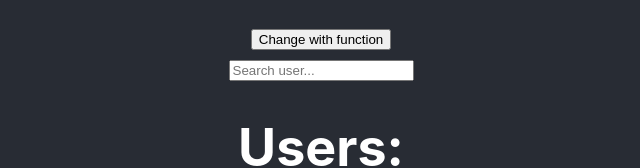
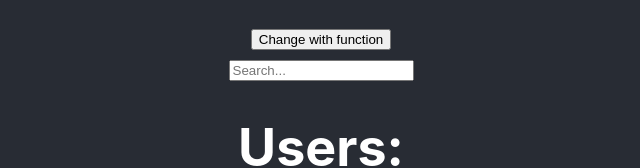
Before and after one commit to Rameshkatiyar/my-react-app, a React (Create React App) app: page / in a window 1280 px wide. Shown: the part 346-514 px from the top of the page, without its empty margins (319-959 px from the left). Built offline with nearby package versions, Linux system fonts and the light colour scheme; no server answers.

Commit message:
Added search component and rename user-list.

```diff
--- a/src/App.js
+++ b/src/App.js
@@ -1,6 +1,6 @@
 import { Component } from 'react';
 import './App.css';
-import ArrayMap from './components/ArrayMap'
+import UserList from './components/user-list/user-list.component'
 
 class App extends Component {
   constructor() {
@@ -35,7 +35,7 @@ class App extends Component {
           >
             Change with function
           </button>
-          <ArrayMap/>
+          <UserList/>
         </header>
       </div>
     );
--- /dev/null
+++ b/src/components/search-box/search-box.component.jsx
@@ -0,0 +1,16 @@
+import { Component } from "react";
+
+class SearchBox extends Component {
+    render() {
+        return (
+            <input
+                className={this.props.className}
+                type={'search'}
+                placeholder='Search...'
+                onChange={this.props.onChangeHandler}
+            />
+        )
+    }
+}
+
+export default SearchBox;
--- a/src/components/ArrayMap.js
+++ b/src/components/user-list/user-list.component.jsx
@@ -1,7 +1,8 @@
 import { Component } from "react";
-import CardList from "./card-list/card-list.component";
+import CardList from "../card-list/card-list.component";
+import SearchBox from "../search-box/search-box.component";
 
-class ArrayMap extends Component {
+class UserList extends Component {
 
     constructor() {
         super();
@@ -46,12 +47,7 @@ class ArrayMap extends Component {
 
         return (
             <div>
-                <input
-                    className="search-box"
-                    type={'search'}
-                    placeholder='Search user...'
-                    onChange={onSearchChange}
-                />
+                <SearchBox className='user-search-box' onChangeHandler={onSearchChange}/>
                 <h1>Users:</h1>
                 <CardList cards={searchUsers}/>
             </div>
@@ -59,4 +55,4 @@ class ArrayMap extends Component {
     }
 }
 
-export default ArrayMap;
+export default UserList;
```
